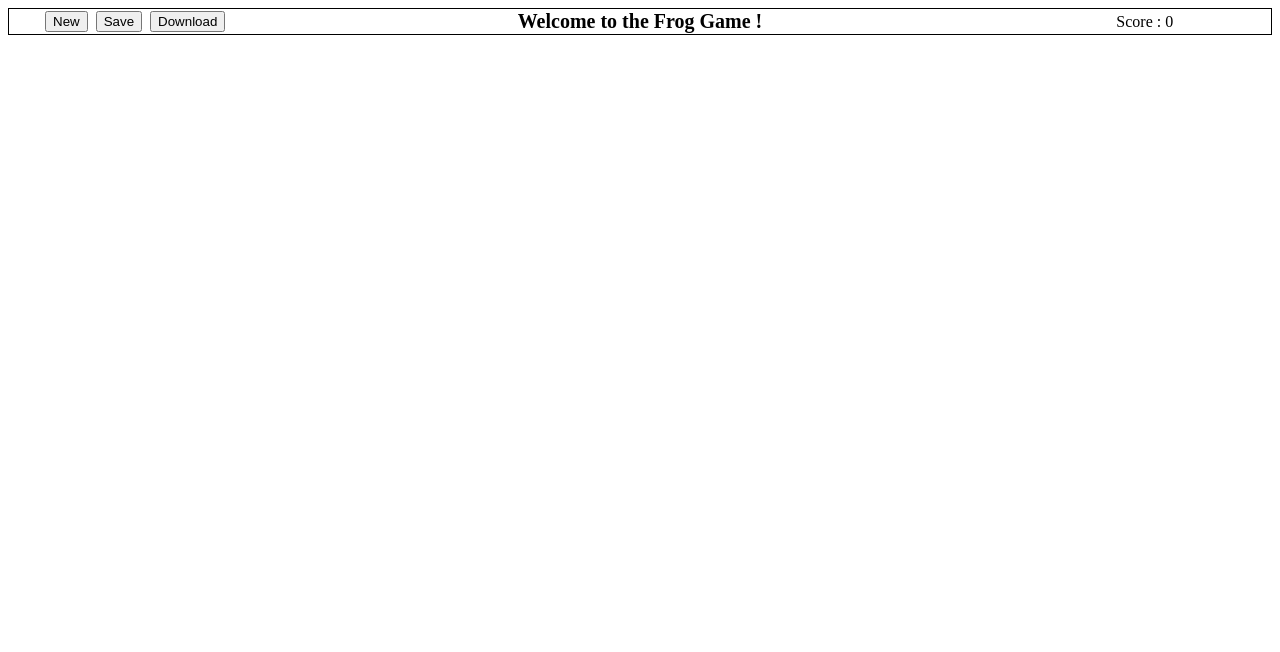
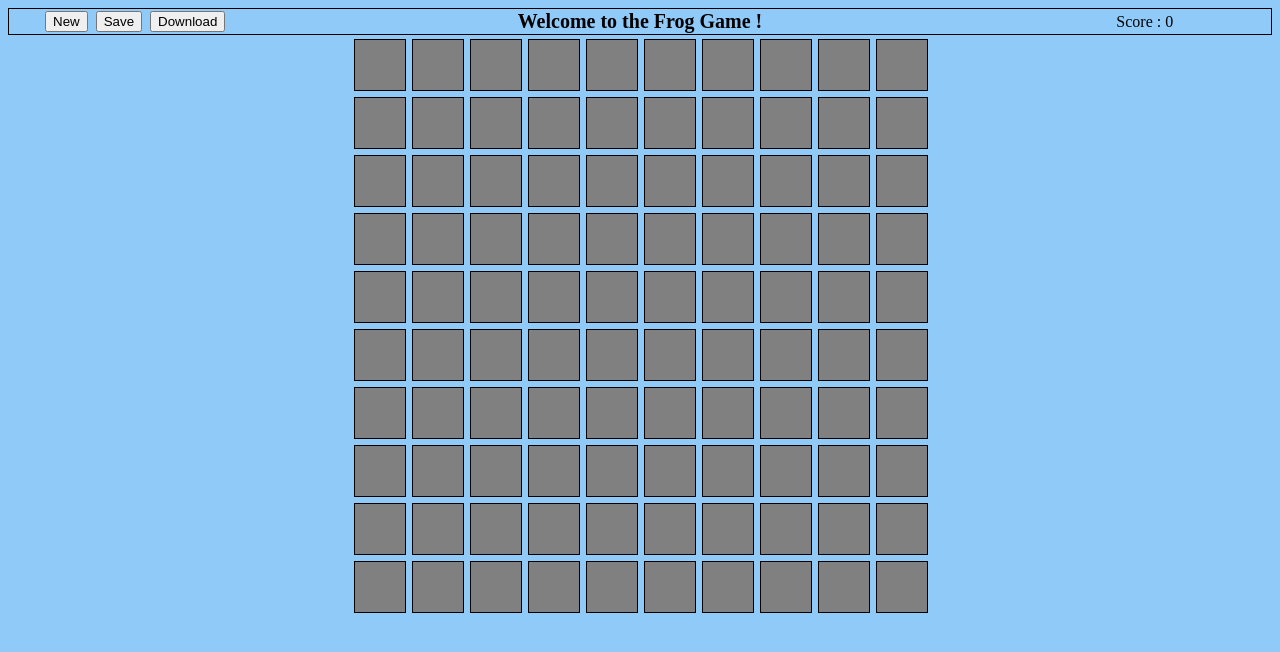
Before and after one commit to k-n-stack/frog-n-flies, a plain HTML site: page index.html in a window 1280 px wide. Drawn offline with Linux system fonts and the light colour scheme.

Commit message:
Stage index, circuit css and js

```diff
--- a/index.html
+++ b/index.html
@@ -3,8 +3,8 @@
 <head>
   <meta http-equiv="Content-Type" content="text/html; charset=utf-8" />
   <meta name="viewport" content="width=device-width, initial-scale=1.0">
-  <link rel="stylesheet" href="public/CSS/style_header.css">
-  <script src=""></script>
+  <link rel="stylesheet" href="public/css/style_header.css">
+  <link rel="stylesheet" href="public/css/style_circuit.css">
   <title> Frog Game </title>
 </head>
 
@@ -20,5 +20,9 @@
     <p id="score">Score : 0</p>
   </header>
 
+  <div id="container-circuit" class="container-circuit">
+  </div>
+  <script src="public/js/circuit.js"></script>
+
 </body>
 </html>
--- /dev/null
+++ b/public/css/style_circuit.css
@@ -0,0 +1,20 @@
+body {
+  background-color: #90caf9;
+}
+
+#container-circuit {
+  width: 100%;
+  margin: 1px;
+  display: grid;
+  grid-template-columns: auto auto auto auto auto auto auto auto auto auto;
+  grid-template-rows: auto auto auto auto auto auto auto auto auto auto auto;
+  justify-content: center;
+}
+
+.square {
+  background-color: grey;
+  margin: 3px;
+  width: 50px;
+  height: 50px;
+  border: 1px solid;
+}
--- /dev/null
+++ b/public/js/circuit.js
@@ -0,0 +1,9 @@
+var cont = document.getElementById("container-circuit");
+if (cont) {
+    for (var i = 1; i < 101; ++i) {
+        let div = document.createElement("div");
+        div.setAttribute("class", "square");
+        div.setAttribute("id", "div" + i);
+        cont.appendChild(div);
+    }
+}
```
